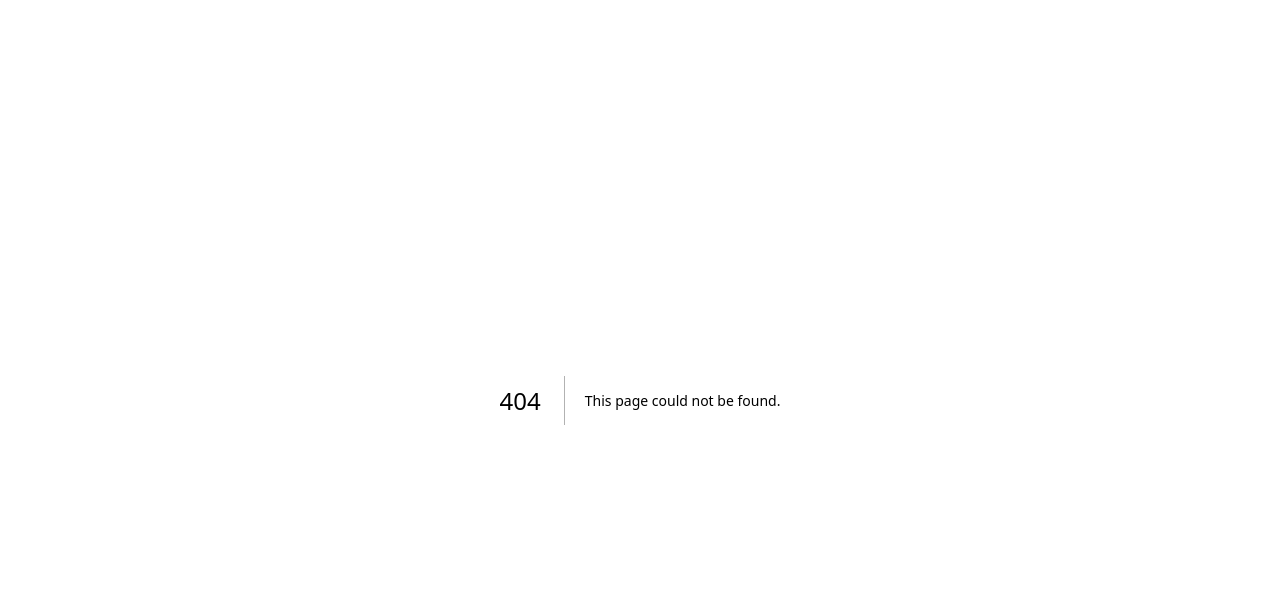
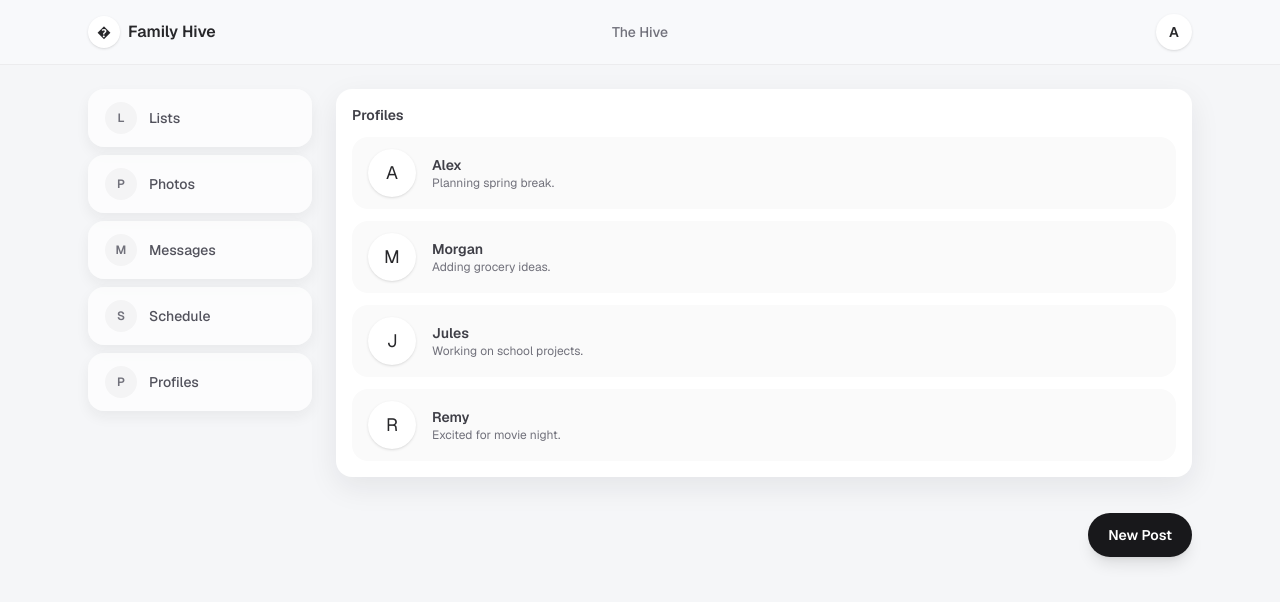
Before and after one commit to joeybukowski3/FamilyApp, a Next.js app in the folder family-hive-app/: page /profiles in a window 1280 px wide. Before the commit this address had no page. Shown: the top 602 px of the page. Built offline with nearby package versions, Linux system fonts and the light colour scheme.

Commit message:
Add profiles index page

```diff
--- /dev/null
+++ b/family-hive-app/app/profiles/page.tsx
@@ -0,0 +1,34 @@
+"use client";
+
+import Link from "next/link";
+import Card from "@/app/components/Card";
+import ShellFrame from "@/app/components/ShellFrame";
+import { familyMembers } from "@/app/lib/mockData";
+
+export default function ProfilesPage() {
+  return (
+    <ShellFrame>
+      <Card title="Profiles">
+        <div className="space-y-3">
+          {familyMembers.map((member) => (
+            <Link
+              key={member.id}
+              href={`/profile/${member.id}`}
+              className="flex items-center gap-4 rounded-2xl bg-zinc-50 px-4 py-3 transition hover:bg-zinc-100"
+            >
+              <div className="flex h-12 w-12 items-center justify-center rounded-full bg-white text-lg shadow">
+                {member.name.slice(0, 1)}
+              </div>
+              <div>
+                <div className="text-sm font-semibold text-zinc-700">
+                  {member.name}
+                </div>
+                <div className="text-xs text-zinc-500">{member.status}</div>
+              </div>
+            </Link>
+          ))}
+        </div>
+      </Card>
+    </ShellFrame>
+  );
+}
```
